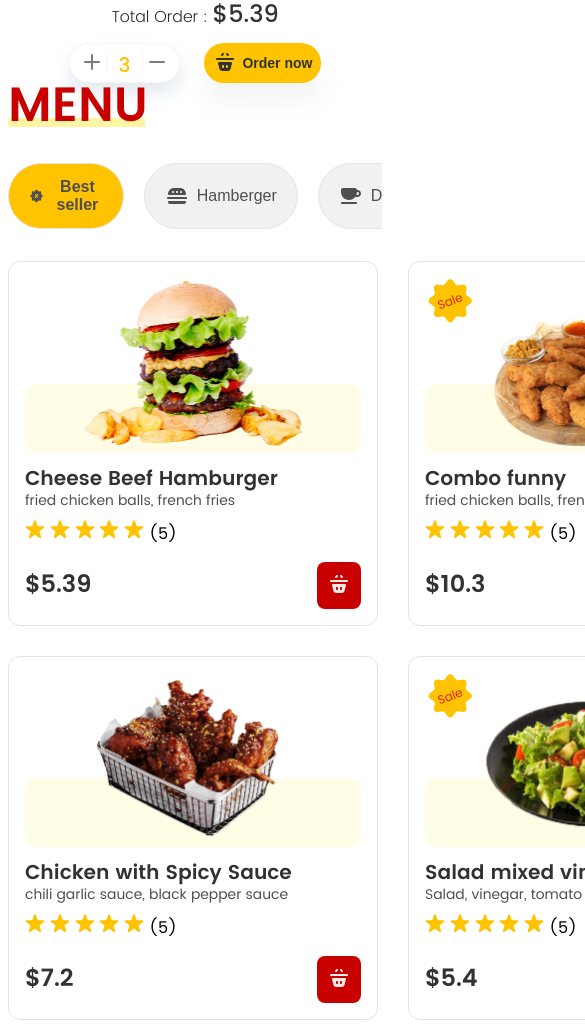
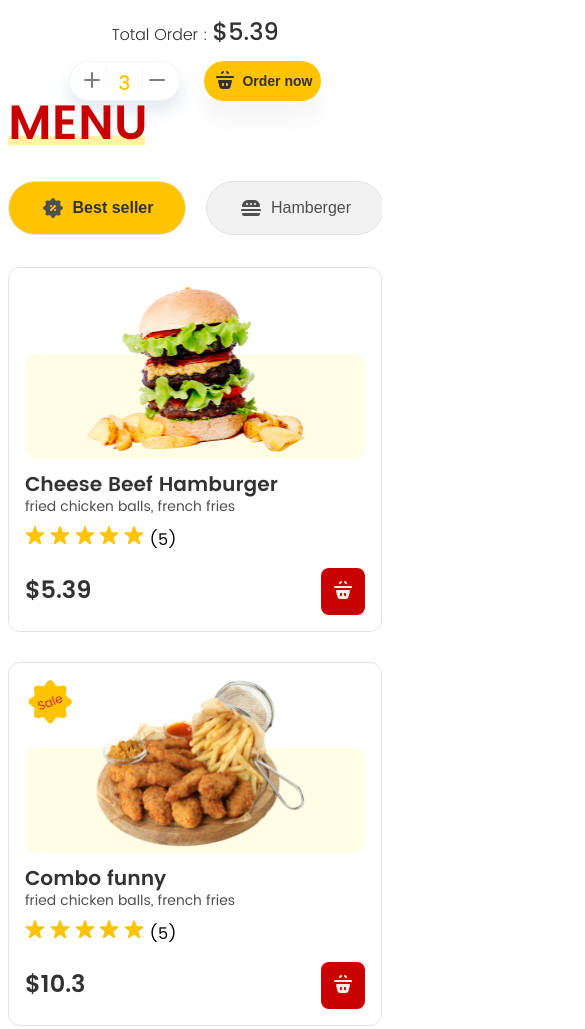
Before and after one commit to sorahiatieh/food-Delivery, a plain HTML site: page index.html in a window 390 px wide. Shown: the part 741-1770 px from the top of the page, 585 px wide, since content can reach past the window. Drawn offline with Linux system fonts and the light colour scheme; files whose address does not match are found by name.

Commit message:
responsive products list

```diff
--- a/assets/css/media.css
+++ b/assets/css/media.css
@@ -11,11 +11,6 @@
         top: -2rem;
         left: -10rem;
     }
-    .row_grid_food_products{
-        grid-template-columns: repeat(2,370px);
-        gap: 30px;
-    }
-
 }
 @media (max-width:834px){
     .navgation{
@@ -58,6 +53,9 @@
     .menu_icon{
         justify-self: flex-end;
     }
+    /* .row_grid_food_products{
+        grid-template-columns: repeat(2,48%);
+    } */
 }
 
 @media (min-width:835px){
@@ -65,7 +63,6 @@
         display: none;
     }
 }
-
 @media (max-width:676px){
     .header_bottom{
         grid-template-columns: repeat(1,1fr);
@@ -99,9 +96,13 @@
         margin-top: -2px;
     }
 }
-
 @media (min-width:677px){
    .order_food_mobile{
     display: none;
    }
 }
+@media (max-width:500px){
+    /* .row_grid_food_products{
+        grid-template-columns: repeat(1,100%);
+    } */
+}
--- a/assets/css/style.css
+++ b/assets/css/style.css
@@ -6,6 +6,7 @@
 
 body{
     font-family: poppins;
+    padding-bottom: 8rem;
 }
 
 ul{
@@ -296,7 +297,6 @@
     margin-top: -3px;
 
 }
-
 .row_title_section_food h4{
     position: relative;
     color: var(--color_C90000);
@@ -304,56 +304,52 @@
     font-weight: 600;
     text-transform: uppercase;
 }
-
 .line_bottom_row_title{
-    position: absolute;
-    top: 35px;
     width: 137px;
     height: 9px;
     background-color: var(--color_FFF6A3);
+    position: absolute;
+    top: 35px;
     z-index: -1;
 }
-
 .row_button_category{
-    display: flex;
+    display: grid;
     grid-auto-columns: 178px;
     grid-auto-flow: column;
     overflow-x: auto;
     column-gap: 20px;
     margin-top: 32px;
 }
-
 .row_button_category button{
     display: flex;
     align-items: center;
     justify-content: center;
     border: 1px solid var(--color_E3E3E3);
+    background-color: var(--color_F1F1F1);
+    color: var(--color_504F4F);
+    font-size: 16px;
+    font-weight: 400;
+    padding: 14px 20px;
+    column-gap: 8px;
     border-radius: 100px;
     -webkit-border-radius: 100px;
     -moz-border-radius: 100px;
     -ms-border-radius: 100px;
     -o-border-radius: 100px;
-    color: var(--color_504F4F);
-    background-color: var(--color_F1F1F1);
-    padding: 14px 20px;
-    font-size: 16px;
-    font-weight: 400;
-    column-gap: 8px;
 }
 
 .button_active_category{
-    color: var(--color_323232);
     background-color: var(--color_FFC300) !important;
+    color: var(--color_323232)  !important;
     font-weight: 600 !important;
 }
-
 .row_grid_food_products{
     display: grid;
-    grid-template-columns: repeat(3,370px);
+    grid-template-columns: repeat(auto-fit,minmax(270px,1fr));
+    justify-content: center;
     gap: 30px;
     margin-top: 32px;
 }
-
 .item_food_grid{
     border: 1px solid var(--color_E3E3E3);
     padding: 16px;
@@ -363,77 +359,60 @@
     -moz-border-radius: 12px;
     -ms-border-radius: 12px;
     -o-border-radius: 12px;
-
 }
-
 .badge_discount{
+    width: 48px;
     position: absolute;
-    width: 48px;
 }
-
 .img_item_food_grid{
     position: relative;
     text-align: center;
 }
-
 .img_item_food_grid img{
    max-width: 227px;
    max-height: 170px;
 }
-
-.img_item_food_grid >div{
-    height: 69px;
-    background-color: beige;
+.img_item_food_grid  div{
+    height: 105px;
+    background-color: var(--color_FFFDE6);
     border-radius: 12px;
     position: absolute;
-    -webkit-border-radius: 12px;
-    -moz-border-radius: 12px;
-    -ms-border-radius: 12px;
-    -o-border-radius: 12px;
     width: 100%;
     bottom: -2px;
     z-index: -1;
-    background-color: var(--color_FFFDE6);
 }
-
 .info_item_food_grid{
     margin-top: 18px;
 }
-
 .info_item_food_grid h5{
     font-size: 20px;
     color: var(--color_323232);
     font-weight: 600;
 }
-
 .info_item_food_grid p{
     font-size: 14px;
     color: var(--color_504F4F);
     font-weight: 400;
     margin-top: 5px;
 }
-
 .score_item_food_grid{
     margin: 12px 0 20px 0;
 }
-
 .bottom_item_food_grid{
     display: flex;
     align-items: center;
     justify-content: space-between;
 }
-
 .bottom_item_food_grid span{
    color: var(--color_323232);
    font-size: 24px;
    font-weight: 600;
 }
-
 .bottom_item_food_grid button{
    background-color: var(--color_C90000);
+   border-radius: 8px;
+   border: none;
    padding: 10px;
-    border: none;
-    border-radius: 8px;
    -webkit-border-radius: 8px;
    -moz-border-radius: 8px;
    -ms-border-radius: 8px;
--- a/index.html
+++ b/index.html
@@ -12,7 +12,7 @@
     <header class="main_header">
         <div class="container_site">
             <div class="navgation">
-               <img src=assets/img/lgo.png" alt="">
+                <img src="assets/img/logo.png" alt="">
               <ul>
                 <li>
                     <a href="">Homepage</a>
```
Also changed, not shown: assets/img/logo.png (renamed from assets/img/lgo.png). Lines whose indentation alone changed are shown as unchanged.
